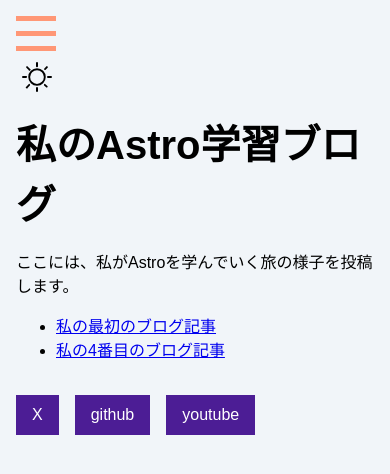
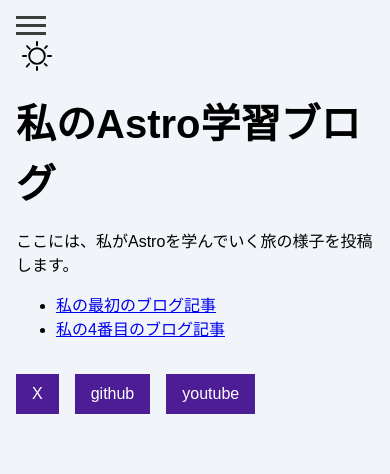
Before and after one commit to yoshihito0930/my-blog, an Astro site: page /blog in a window 390 px wide. Built offline with nearby package versions, Linux system fonts and the light colour scheme; Astro itself is replaced by a stand-in of ours.

Commit message:
Changed Hamburger's line

```diff
--- a/src/styles/global.css
+++ b/src/styles/global.css
@@ -28,10 +28,10 @@
 
 .hamburger .line {
   display: block;
-  width: 40px;
-  height: 5px;
-  margin-bottom: 10px;
-  background-color: #ff9776;
+  width: 30px;
+  height: 3px;
+  margin-bottom: 5px;
+  background-color: #3d3d3d;
 }
 
 .nav-links {
```
